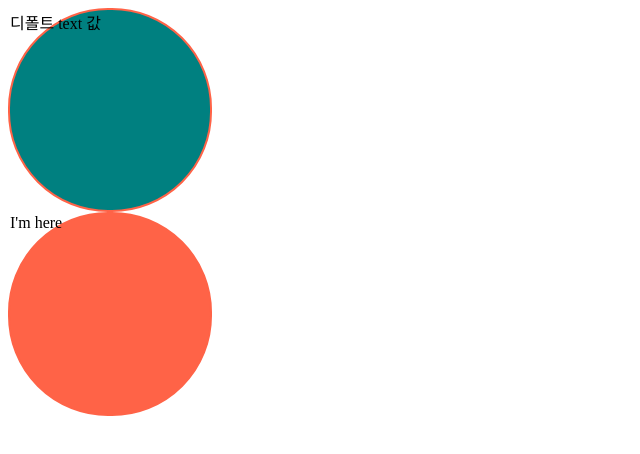
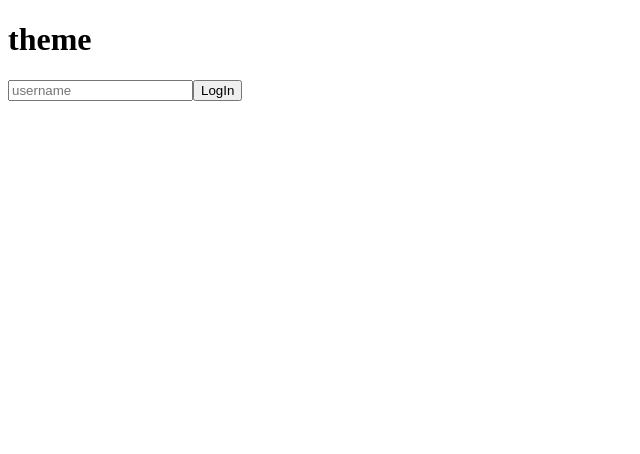
Before and after one commit to landhyun/react_typescript_class, a React (Create React App) app: page / in a window 1280 px wide. Shown: the top 454 px of the page, without its empty margins (0-640 px from the left). Built offline with nearby package versions, Linux system fonts and the light colour scheme.

Commit message:
#3.5 fin

```diff
--- a/src/App.tsx
+++ b/src/App.tsx
@@ -1,10 +1,36 @@
-import Circle from './Cricle';
+import { useState } from 'react';
+import styled from 'styled-components';
+
+const Container = styled.div`
+	background-color: ${props => props.theme.bgColor};
+`;
+const H1 = styled.h1`
+	color: ${props => props.theme.textColor};
+`;
 
 function App() {
+	const [value, setValue] = useState("");
+	const onChange = (event: React.FormEvent<HTMLInputElement>) => {
+		const { currentTarget: {value} } = event;
+		setValue(value);
+	};
+	const onSubmit = (event: React.FormEvent<HTMLFormElement>) => {
+		event.preventDefault();
+		console.log(value);
+	};
     return (
-      <div>
-        <Circle borderColor="tomato" bgColor="teal"/>
-        <Circle bgColor="tomato" text="I'm here"/>
+		<div>
+		<Container>
+		<H1>theme</H1>
+        <form onSubmit={onSubmit}>
+          	<input type="text"
+					onChange={onChange}
+					value={value}
+					placeholder="username">
+			</input>
+          	<button>LogIn</button>
+		</form>
+		</Container>
       </div>
     );
 }
--- a/src/Cricle.tsx
+++ /dev/null
@@ -1,38 +0,0 @@
-import { useState } from "react";
-import styled from "styled-components";
-import { StringLiteralLike } from "typescript";
-
-const Container = styled.div<CircleProps>`
-    width: 200px;
-    height: 200px;
-    background-color: ${props => props.bgColor};
-    border-radius: 100px;
-    border: 2px solid ${props => props.borderColor};
-`;
-
-interface CircleProps {
-    bgColor: string; //필수
-    borderColor?: string; //옵션
-    text?: string;
-}
-
-interface PlayerShape {
-    name: string;
-    age: number;
-}
-
-const sayHello = (playerObj: PlayerShape) => `Hello ${playerObj.name}. You're ${playerObj.age} years old.`;
-
-sayHello({ name: "nico", age: 24 });
-
-function Circle({ bgColor, borderColor, text = "디폴트 text 값" }: CircleProps) {
-    const [value, setValue] = useState("");
-
-    return (
-        <Container bgColor={bgColor} borderColor={borderColor ?? bgColor}>
-        {text}
-        </Container>
-    );
-}
-
-export default Circle;
--- /dev/null
+++ b/src/Form.tsx
@@ -0,0 +1,26 @@
+import { useState } from 'react';
+
+function Form() {
+    const [value, setValue] = useState("");
+    const onChange = (event: React.FormEvent<HTMLInputElement>) => {
+        const { currentTarget: { value } } = event;
+        setValue(value);
+    };
+    const onSubmit = (event: React.FormEvent<HTMLFormElement>) => {
+        event.preventDefault();
+        console.log(value);
+    };
+    return (
+        <div>
+            <form onSubmit={onSubmit}>
+                <input type="text"
+                    value={value}
+                    onChange={onChange}
+                    placeholder="username" >
+                </input>
+                <button>LogIn</button>
+            </form>
+        </div>
+    );
+}
+export default Form;
--- a/src/index.tsx
+++ b/src/index.tsx
@@ -1,11 +1,17 @@
 import React from 'react';
 import ReactDOM from 'react-dom/client';
+import { ThemeProvider } from 'styled-components';
 import App from './App';
+//import Form from './Form';
+//import { darkTheme } from './theme';
+import { lightTheme } from './theme';
 
 const root = ReactDOM.createRoot(document.getElementById("root") as HTMLElement);
 
 root.render(
-<React.StrictMode>
-    <App></App>
-</React.StrictMode>
+    <React.StrictMode>
+        <ThemeProvider theme={lightTheme}>
+            <App />
+        </ThemeProvider>
+    </React.StrictMode>
 );
--- /dev/null
+++ b/src/theme.ts
@@ -0,0 +1,12 @@
+import { DefaultTheme } from "styled-components";
+
+export const lightTheme: DefaultTheme = {
+    textColor: "black",
+    bgColor: "white",
+    btnColor: "tomato"
+};
+
+export const darkTheme: DefaultTheme = {
+    textColor: "white",
+    bgColor: "black",
+};
```
Also changed, not shown: src/styled.d.ts (added, +9 -0 lines).
